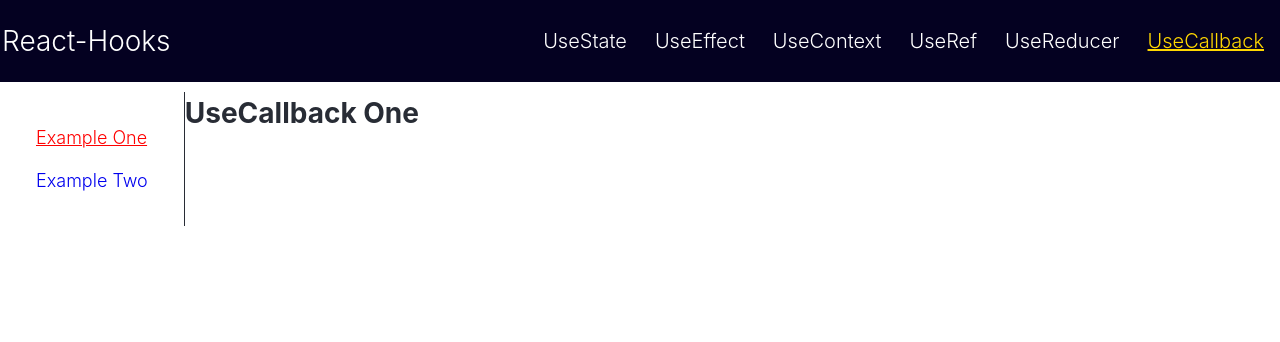
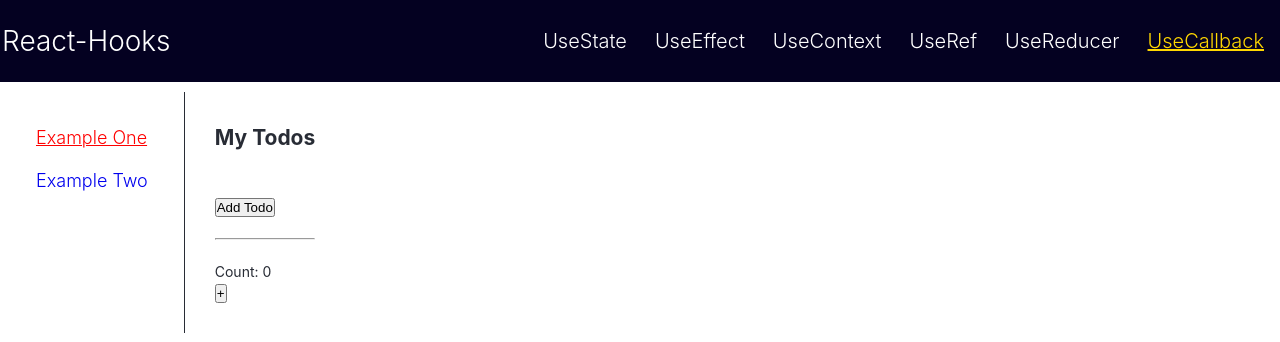
Before and after one commit to DevIdol/react-hooks, a React (Create React App) app: page /UseCallback/1 in a window 1280 px wide. Shown: the top 342 px of the page. Built offline with nearby package versions, Linux system fonts and the light colour scheme.

Commit message:
useCallback

```diff
--- /dev/null
+++ b/src/Pages/UseCallback/Todo.js
@@ -0,0 +1,19 @@
+import { memo } from "react";
+
+const Todo = ({ todos, addTodo }) => {
+  console.log("child render");
+  return (
+    <>
+      <h2>My Todos</h2>
+      <br />
+      {todos.map((todo, index) => {
+        return <p key={index}>{todo}</p>;
+      })}
+      <br />
+      <button onClick={addTodo}>Add Todo</button>
+      <br />
+    </>
+  );
+};
+
+export default memo(Todo);
--- a/src/Pages/UseCallback/UseCallbackOne.js
+++ b/src/Pages/UseCallback/UseCallbackOne.js
@@ -1,11 +1,29 @@
-import React from 'react';
+import React, { useCallback, useState } from "react";
+import Todo from "./Todo";
 
 const UseCallbackOne = () => {
-    return (
-        <div>
-            <h1>UseCallback One</h1>
-        </div>
-    );
+  const [count, setCount] = useState(0);
+  const [todos, setTodos] = useState([]);
+
+  const increment = () => {
+    setCount((c) => c + 1);
+  };
+  const addTodo = useCallback(() => {
+    setTodos((t) => [...t, "New Todo"]);
+  }, [todos]);
+
+  return (
+    <div style={{ padding: "30px" }}>
+      <Todo todos={todos} addTodo={addTodo} />
+      <br />
+      <hr />
+      <br />
+      <div>
+        Count: {count}
+        <br /> <button onClick={increment}>+</button>
+      </div>
+    </div>
+  );
 };
 
 export default UseCallbackOne;
```
